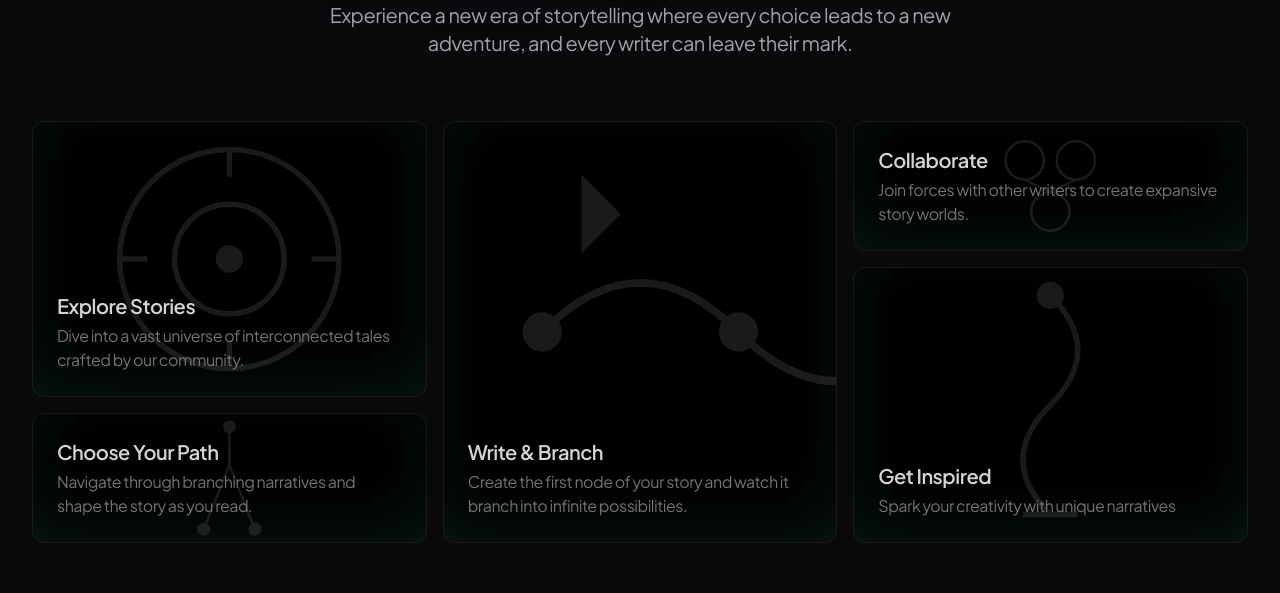
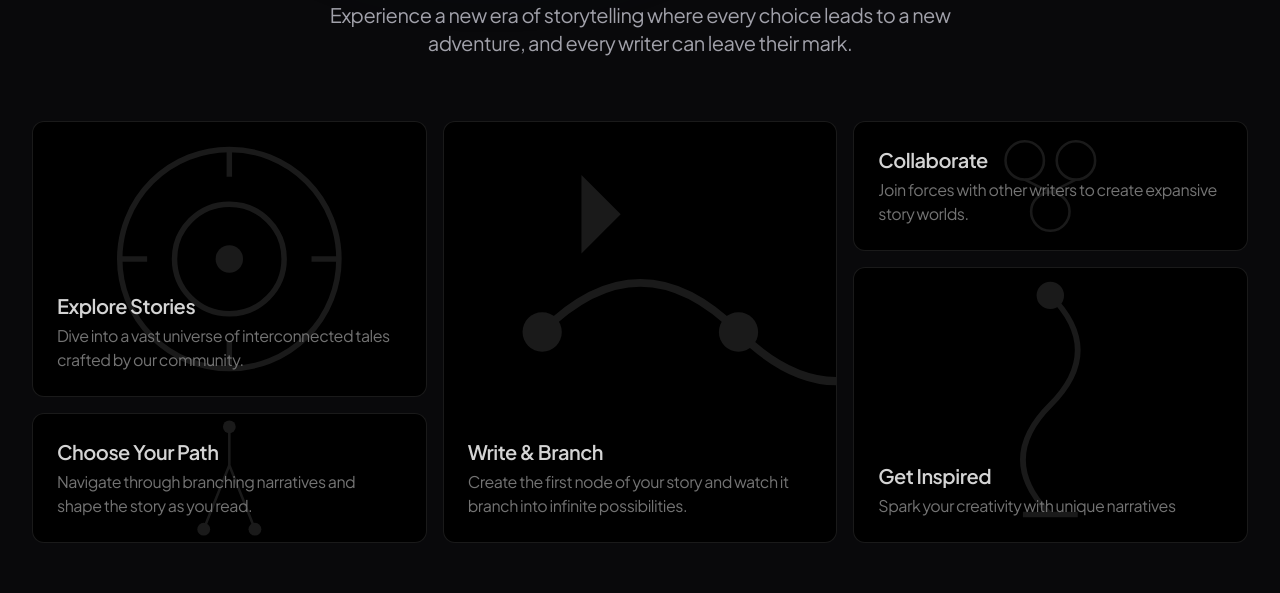
Before and after one commit to praneethravuri/storylines, a Next.js app: page / in a window 1280 px wide. Shown: the part 1040-1633 px from the top of the page. Built offline with nearby package versions, Linux system fonts and the light colour scheme.

Commit message:
style: bento grid inner shadow removal

```diff
--- a/components/magicui/bento-grid.tsx
+++ b/components/magicui/bento-grid.tsx
@@ -42,12 +42,12 @@ const BentoCard = ({
     className={cn(
       "group relative col-span-3 flex flex-col justify-between overflow-hidden rounded-xl",
       // light styles
-      "bg-white [box-shadow:0_0_0_1px_rgba(46,138,86,0.5),0_2px_4px_rgba(0,0,0,.05),0_12px_24px_rgba(0,0,0,.05)]",
+      "bg-white border",
       // dark styles
       "dark:bg-black dark:[border:1px_solid_rgba(255,255,255,.1)]",
-      // Added green inner shadow for both light and dark modes
-      "[box-shadow:inset_0_-20px_80px_-20px_rgba(46,138,86,0.2)]",
-      "dark:[box-shadow:inset_0_-20px_80px_-20px_rgba(46,138,86,0.2)]",
+      // Added purple inner shadow for both light and dark modes
+      // "[box-shadow:inset_0_-20px_80px_-20px_rgba(128,0,128,0.2)]",
+      // "dark:[box-shadow:inset_0_-20px_80px_-20px_rgba(128,0,128,0.2)]",
       className,
     )}
   >
--- a/styles/global.css
+++ b/styles/global.css
@@ -12,7 +12,7 @@
       --card-foreground: 240 10% 3.9%;
       --popover: 0 0% 100%;
       --popover-foreground: 240 10% 3.9%;
-      --primary: 275 100% 50%;
+      --primary: 275 100% 50%; /* Purple shade */
       --primary-foreground: 0 0% 100%;
       --secondary: 240 4.8% 95.9%;
       --secondary-foreground: 240 5.9% 10%;
@@ -24,7 +24,7 @@
       --destructive-foreground: 0 0% 98%;
       --border: 240 5.9% 90%;
       --input: 240 5.9% 90%;
-      --ring: 275 100% 50%;
+      --ring: 275 100% 50%; /* Purple shade */
       --radius: 0.5rem;
       --secondary-glow: conic-gradient(
         from 10deg at 50% 50%,
@@ -52,7 +52,7 @@
       --card-foreground: 0 0% 98%;
       --popover: 240 10% 3.9%;
       --popover-foreground: 0 0% 98%;
-      --primary: 275 100% 50%;
+      --primary: 275 100% 50%; /* Purple shade */
       --primary-foreground: 0 0% 100%;
       --secondary: 240 3.7% 15.9%;
       --secondary-foreground: 0 0% 98%;
@@ -64,7 +64,7 @@
       --destructive-foreground: 0 0% 98%;
       --border: 240 3.7% 15.9%;
       --input: 240 3.7% 15.9%;
-      --ring: 275 100% 50%;
+      --ring: 275 100% 50%; /* Purple shade */
     }
   }
 
@@ -137,11 +137,11 @@
   }
 
   .node-card-dark {
-    background-color: color-mix(in srgb, #2E8B57, #121212 90%);
+    background-color: color-mix(in srgb, #9500FF, #121212 90%);
   }
 
   .node-card-light {
-    background-color: color-mix(in srgb, #2E8B57, #ffffff 90%);
+    background-color: color-mix(in srgb, #9500FF, #ffffff 90%);
   }
 
   .node-card {
```
